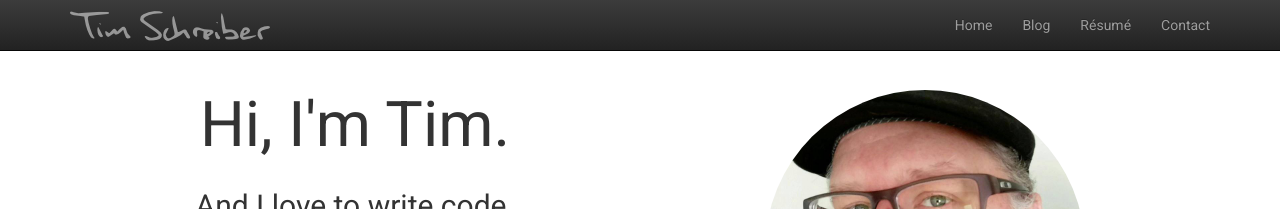
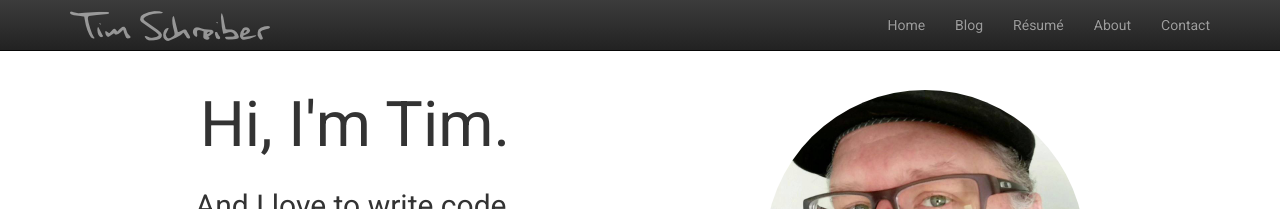
Before and after one commit to timschreiber/timschreiber.github.com, a Jekyll site: the page built from index.md, in a window 1280 px wide. Shown: the top 209 px of the page. Built offline with Jekyll 4.4.1, drawn with Linux system fonts in a browser that asks for light colours; nearby versions of some CDN libraries.

Commit message:
upd index.md & layout.html

```diff
--- a/_layouts/layout.html
+++ b/_layouts/layout.html
@@ -48,7 +48,7 @@
 						<li><a href="/">Home</a></li>
 						<li><a href="/blog/">Blog</a></li>
 						<li><a href="/resume/">R&eacute;sum&eacute;</a></li>
-						<!-- <li><a href="/contact/">Contact</a></li> -->
+						<li><a href="/about/">About</a></li>
 						<li><a href="javascript:showContactModal();">Contact</a></li>
 					</ul>
 				</div>
--- a/index.md
+++ b/index.md
@@ -14,7 +14,7 @@ description : "Timothy P. Schreiber (call me Tim) is a Senior .NET Developer/Arc
 			<h1>Hi, I'm Tim.</h1>
 			<h2>And I love to write code.</h2>
 			<h4>Seriously, I can't believe they pay me to do it. I started programming at age eight and sold my first program when I was 13. Over the years, I've funneled that passion into a successful career, crafting beautiful web applications for enterprises, small businesses, and everything in between.</h4>
-			<a href="about" class="btn btn-lg btn-info">Continue reading...</a>
+			<a href="/about/" class="btn btn-lg btn-info">Continue reading...</a>
 		</div>
 	</div>
 </div>
```
